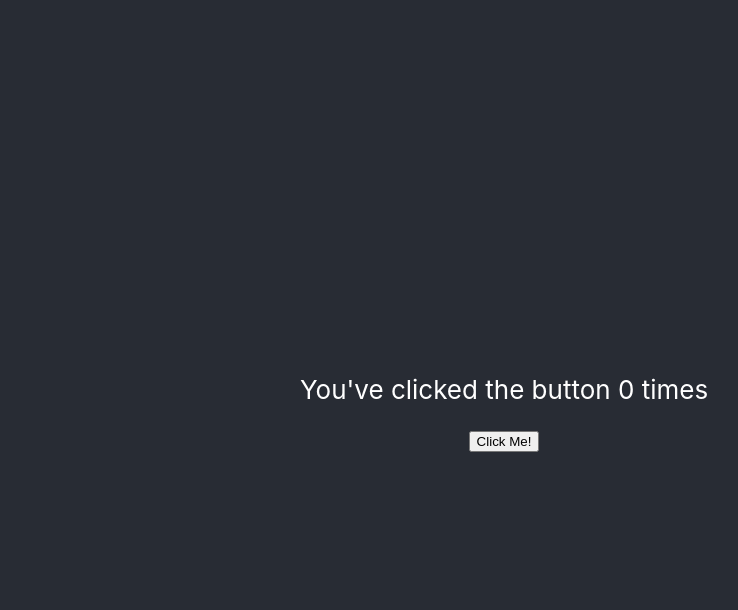
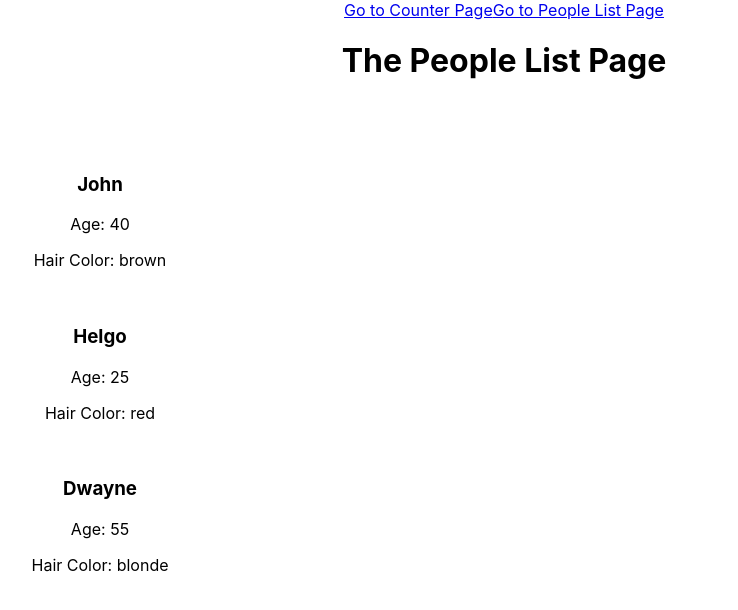
Before and after one commit to ArnoMoerdijk/my-react-app, a React (Create React App) app: page /people-list in a window 1280 px wide. Shown: the top 610 px of the page, without its empty margins (136-874 px from the left). Built offline with nearby package versions, Linux system fonts and the light colour scheme.

Commit message:
Start React-routing

```diff
--- a/package.json
+++ b/package.json
@@ -8,6 +8,7 @@
     "@testing-library/user-event": "^13.5.0",
     "react": "^18.2.0",
     "react-dom": "^18.2.0",
+    "react-router-dom": "^6.3.0",
     "react-scripts": "^5.0.1",
     "style-components": "^0.1.0",
     "styled-components": "^5.3.5",
--- a/src/App.js
+++ b/src/App.js
@@ -1,24 +1,11 @@
 import React, {useState} from 'react';
-import logo from './logo.svg';
+import { Routes, Route, Link} from 'react-router-dom';
+import { HomePage, CounterButtonPage, PeopleListPage } from './pages';
 import { CongradulationsMessage } from './CongradulationsMessage';
 import { CounterButton } from './CounterButton';
 import { Greeting } from './Greeting';
 import { PeopleList } from './PeopleList';
 import './App.css';
-
-const people = [{
-  name: "John",
-  age: 40,
-  hairColor: "brown",
-}, {
-  name: "Helgo",
-  age: 25,
-  hairColor: "red",
-}, {
-  name: "Dwayne",
-  age: 55,
-  hairColor: "blonde",
-}];
 
 function App() {
   const [numberOfClicks, setNumberOfKlicks] = useState(0);
@@ -28,12 +15,13 @@ function App() {
 
   return (
     <div className="App">
-      <header className="App-header">
-        {hideMessage
-          ? null
-          :<CongradulationsMessage numberOfClicks={numberOfClicks} treshold={10} onHide={() => setHideMessage(true)}/>}
-        <CounterButton onIncrement={increment} numberOfClicks={numberOfClicks}/>
-      </header>
+        <Link to="/counter">Go to Counter Page</Link>
+        <Link to="/people-list">Go to People List Page</Link>
+        <Routes>
+          <Route path="/" element={<HomePage />} />
+            <Route path="counter" element={<CounterButtonPage />} />
+            <Route path="people-list" element={<PeopleListPage />} />
+        </Routes>
     </div>
   );
 }
--- a/src/index.js
+++ b/src/index.js
@@ -3,11 +3,14 @@ import ReactDOM from 'react-dom/client';
 import './index.css';
 import App from './App';
 import reportWebVitals from './reportWebVitals';
+import { BrowserRouter } from "react-router-dom";
 
 const root = ReactDOM.createRoot(document.getElementById('root'));
 root.render(
   <React.StrictMode>
-    <App />
+    <BrowserRouter>
+      <App />
+    </BrowserRouter>
   </React.StrictMode>
 );
 
--- /dev/null
+++ b/src/pages/CounterButtonPage.js
@@ -0,0 +1,20 @@
+import React, {useState} from "react";
+import { CounterButton } from "../CounterButton";
+import { CongradulationsMessage } from "../CongradulationsMessage";
+
+export const CounterButtonPage = () => {
+    const [numberOfClicks, setNumberOfKlicks] = useState(0);
+    const [hideMessage, setHideMessage] = useState(false);
+
+    const increment = () => setNumberOfKlicks(numberOfClicks + 1);
+
+    return (
+      <>
+      <h1>The Counter Button Page</h1>
+          {hideMessage
+            ? null
+            :<CongradulationsMessage numberOfClicks={numberOfClicks} treshold={10} onHide={() => setHideMessage(true)}/>}
+          <CounterButton onIncrement={increment} numberOfClicks={numberOfClicks}/>
+      </>
+    );
+};
--- /dev/null
+++ b/src/pages/HomePage.js
@@ -0,0 +1,9 @@
+import React from "react";
+import { Greeting } from "../Greeting";
+
+export const HomePage = () => (
+    <>
+        <h1>The Home Page</h1>
+        <Greeting name="Arno" numberOfMessages={10} />
+    </>
+);
--- /dev/null
+++ b/src/pages/PeopleListPage.js
@@ -0,0 +1,24 @@
+import React from "react";
+import { PeopleList } from "../PeopleList";
+
+
+const people = [{
+    name: "John",
+    age: 40,
+    hairColor: "brown",
+  }, {
+    name: "Helgo",
+    age: 25,
+    hairColor: "red",
+  }, {
+    name: "Dwayne",
+    age: 55,
+    hairColor: "blonde",
+  }];
+
+  export const PeopleListPage = () => (
+    <>
+        <h1>The People List Page</h1>
+        <PeopleList people={people} />
+    </>
+  );
--- /dev/null
+++ b/src/pages/index.js
@@ -0,0 +1,3 @@
+export { CounterButtonPage } from './CounterButtonPage';
+export { HomePage } from './HomePage';
+export { PeopleListPage } from './PeopleListPage';
```
Also changed, not shown: 1 other file (tests, documents, lock files or other folders).
